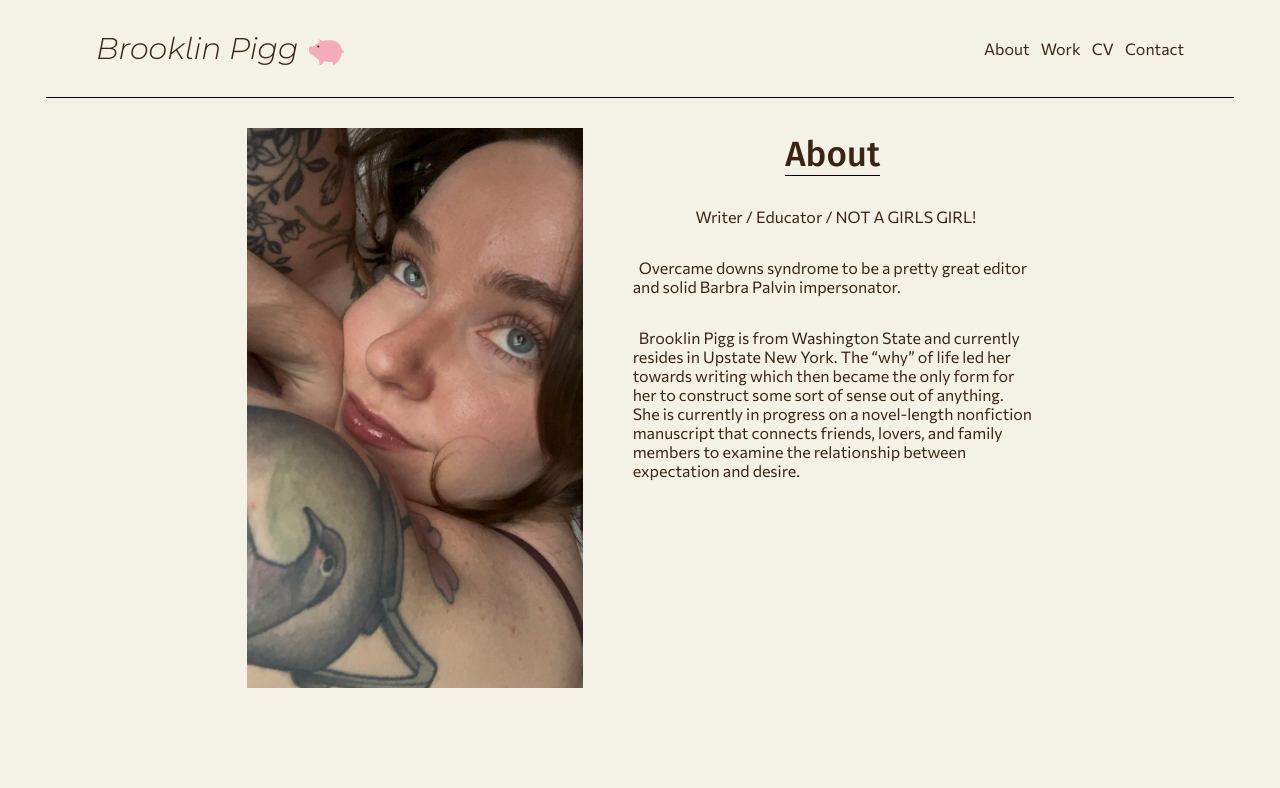
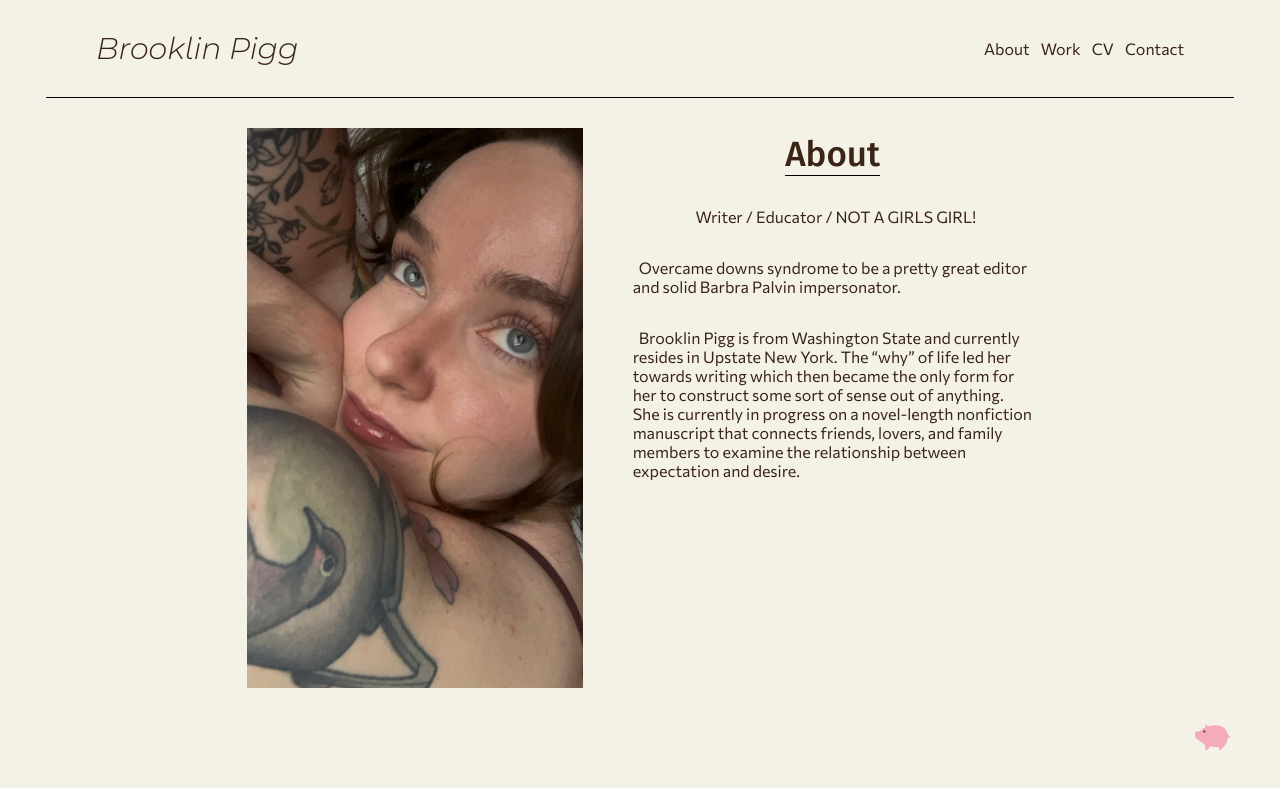
Before and after one commit to Adam-Meza/brooklin-pigg, a React (Vite) app: page / in a window 1280 px wide. Shown: the top 788 px of the page. Built offline with nearby package versions, Linux system fonts and the light colour scheme; what @itwin/itwinui-react would draw is missing.

Commit message:
small changes

```diff
--- a/src/App.css
+++ b/src/App.css
@@ -41,3 +41,10 @@ h2 {
   padding: 0px;
   margin: 15px 0px;
 }
+
+.icon {
+  height: 35px;
+  position: fixed;
+  bottom: 50px;
+  right: 50px;
+}
--- a/src/App.tsx
+++ b/src/App.tsx
@@ -6,6 +6,8 @@ import { Route, Routes } from "react-router";
 import Contact from "./Components/Contact/Contact";
 import Error from "./Components/Error/Error";
 import Cv from "./Components/CV/CV";
+
+import pig from "../public/pig.svg";
 
 function App() {
   return (
@@ -18,6 +20,7 @@ function App() {
         <Route path="/cv" element={<Cv />} />
         <Route path="*" element={<Error />} />
       </Routes>
+      <img className="icon" src={pig} />
     </main>
   );
 }
--- a/src/Components/Header/Header.css
+++ b/src/Components/Header/Header.css
@@ -29,10 +29,6 @@
     align-items: flex-start;
     gap: 10px;
   }
-
-  .icon {
-    height: 35px;
-  }
 }
 
 .dropdown {
--- a/src/Components/Header/Header.tsx
+++ b/src/Components/Header/Header.tsx
@@ -1,7 +1,6 @@
 import "./Header.css";
 import * as React from "react";
 import { DropdownMenu, MenuItem } from "@itwin/itwinui-react";
-import pig from "../../../public/pig.svg";
 
 const Header = () => {
   const [width, setWidth] = React.useState(window.innerWidth);
@@ -35,9 +34,7 @@ const Header = () => {
 
   return (
     <header className="header">
-      <h1>
-        Brooklin Pigg <img className="icon" src={pig} />
-      </h1>
+      <h1>Brooklin Pigg</h1>
       <div className="link-wrapper">
         {width <= 600 && (
           <DropdownMenu menuItems={dropdownLinks} className="dropdown">
```
